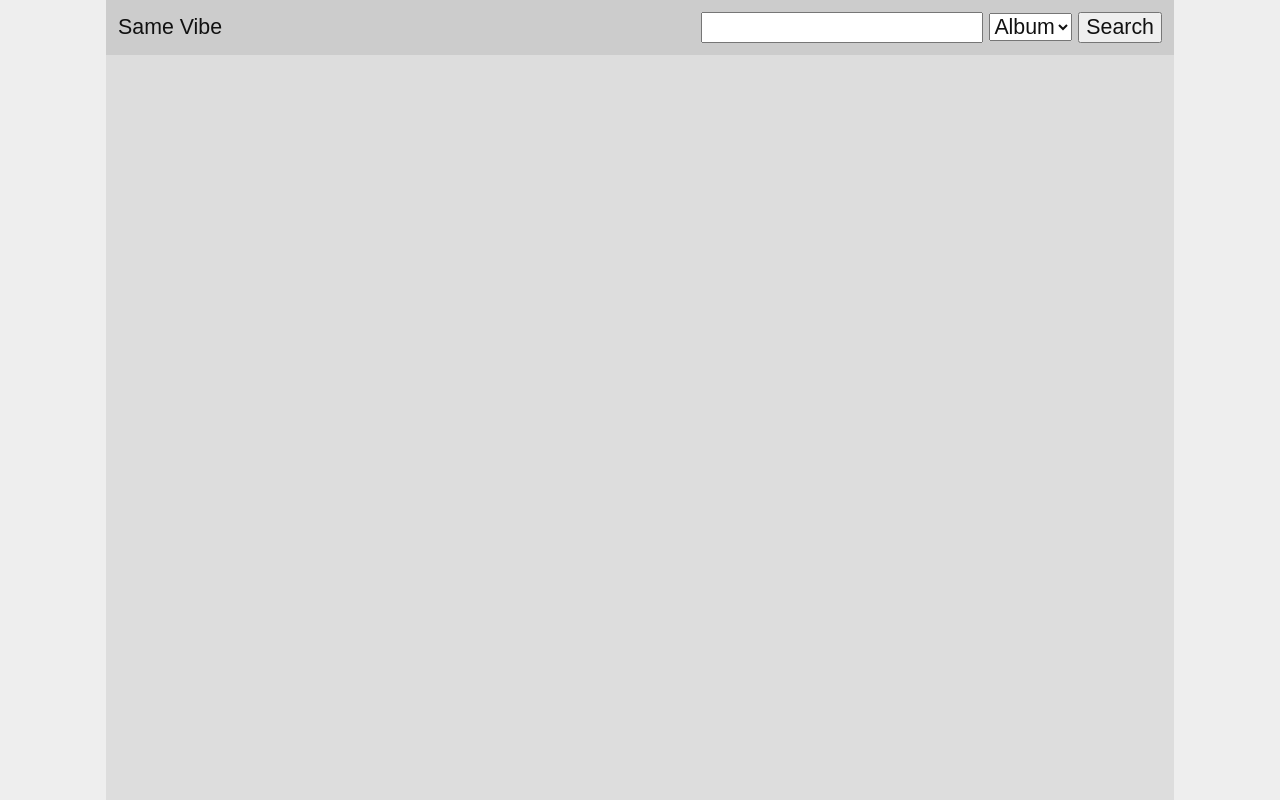
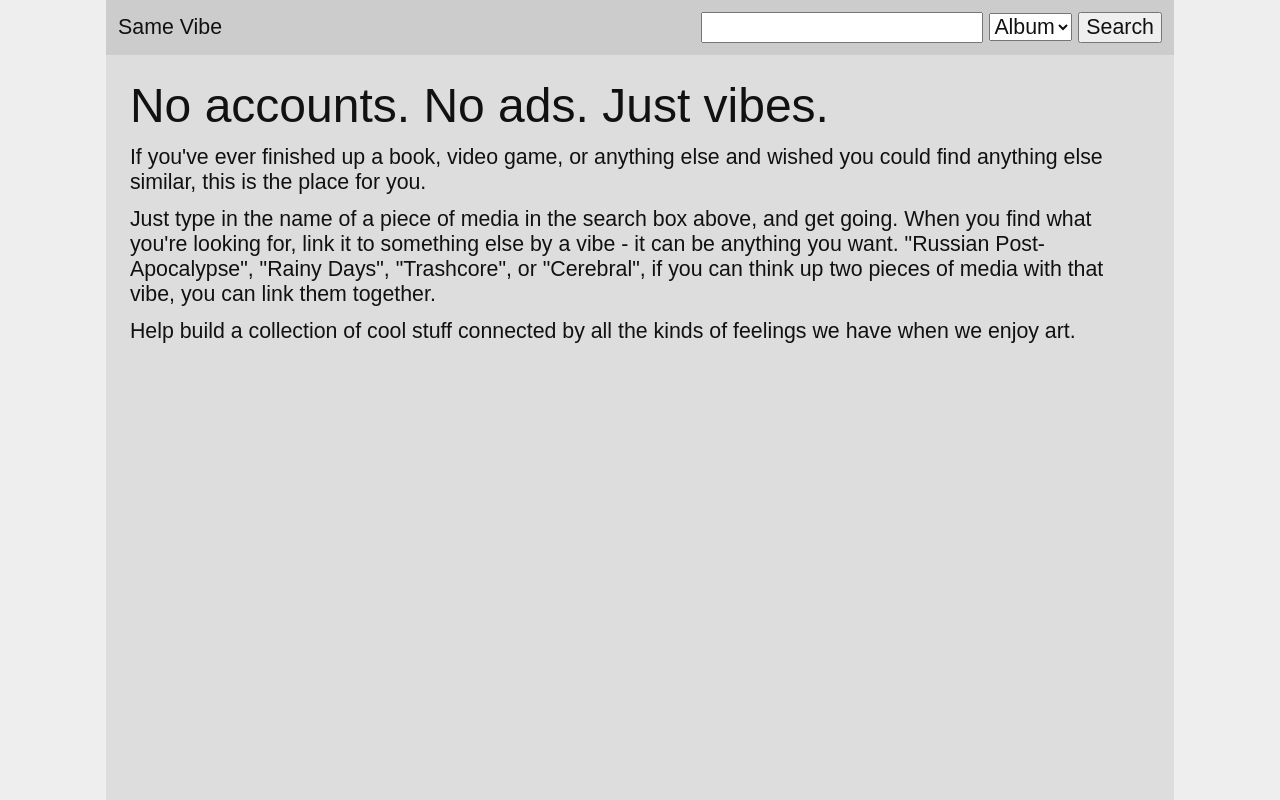
Before and after one commit to Stumpbeard/samevibe, a Flask app: page / in a window 1280 px wide. Run offline with Flask 2, Linux system fonts and the light colour scheme.

Commit message:
Add homepage desc

```diff
--- a/app.py
+++ b/app.py
@@ -28,7 +28,7 @@ db.init_db()
 
 @app.route("/")
 def hello_world():
-    return render_template("base.html")
+    return render_template("hello.html")
 
 
 @app.route("/search")
@@ -187,7 +187,6 @@ def get_album(id):
     url = f"{DISCOGS_API}/masters/{id}?key={MUSIC_KEY}&secret={MUSIC_SECRET}"
     response = requests.get(url, headers=HEADERS).content
     results = json.loads(response)
-    print(results)
 
     return Album.from_discogs(results)
 
--- a/static/style.css
+++ b/static/style.css
@@ -25,6 +25,10 @@ nav {
     padding: 1ch;
 }
 
+section {
+    padding: 2ch;
+}
+
 ul {
     list-style: none;
     padding: 0;
@@ -37,6 +41,10 @@ ul {
 
 a {
     text-decoration: none;
+}
+
+p {
+    margin-top: 1ch;
 }
 
 .search-image {
@@ -56,6 +64,7 @@ a {
 .search-row {
     display: flex;
     align-items: center;
+    margin-bottom: 1ch;
 }
 
 .search-results > li:nth-child(even) {
@@ -103,6 +112,10 @@ a {
     font-size: 24pt;
 }
 
+.bigger-text {
+    font-size: 36pt;
+}
+
 hr {
     margin-bottom: 2ch;
 }
--- a/templates/base.html
+++ b/templates/base.html
@@ -15,4 +15,5 @@
     <section>
         {% block content %}{% endblock %}
     </section>
+    <footer></footer>
 </div>
--- a/templates/hello.html
+++ b/templates/hello.html
@@ -1,7 +1,13 @@
 {% import "generics.html" as generics %}
 
-<!DOCTYPE html>
-<p>Same Vibe</p>
-<form action="search" method="get">
-    {{ generics.search_bar() }}
-</form>
+{% extends 'base.html' %}
+
+{% block content %}
+<h2 class="bigger-text">No accounts. No ads. Just vibes.</h2>
+<p>If you've ever finished up a book, video game, or anything else and wished you could find anything else similar, this
+    is the place for you.</p>
+<p>Just type in the name of a piece of media in the search box above, and get going. When you find what you're looking
+    for, link it to something else by a vibe - it can be anything you want. "Russian Post-Apocalypse", "Rainy Days",
+    "Trashcore", or "Cerebral", if you can think up two pieces of media with that vibe, you can link them together.</p>
+<p>Help build a collection of cool stuff connected by all the kinds of feelings we have when we enjoy art.</p>
+{% endblock %}
```
